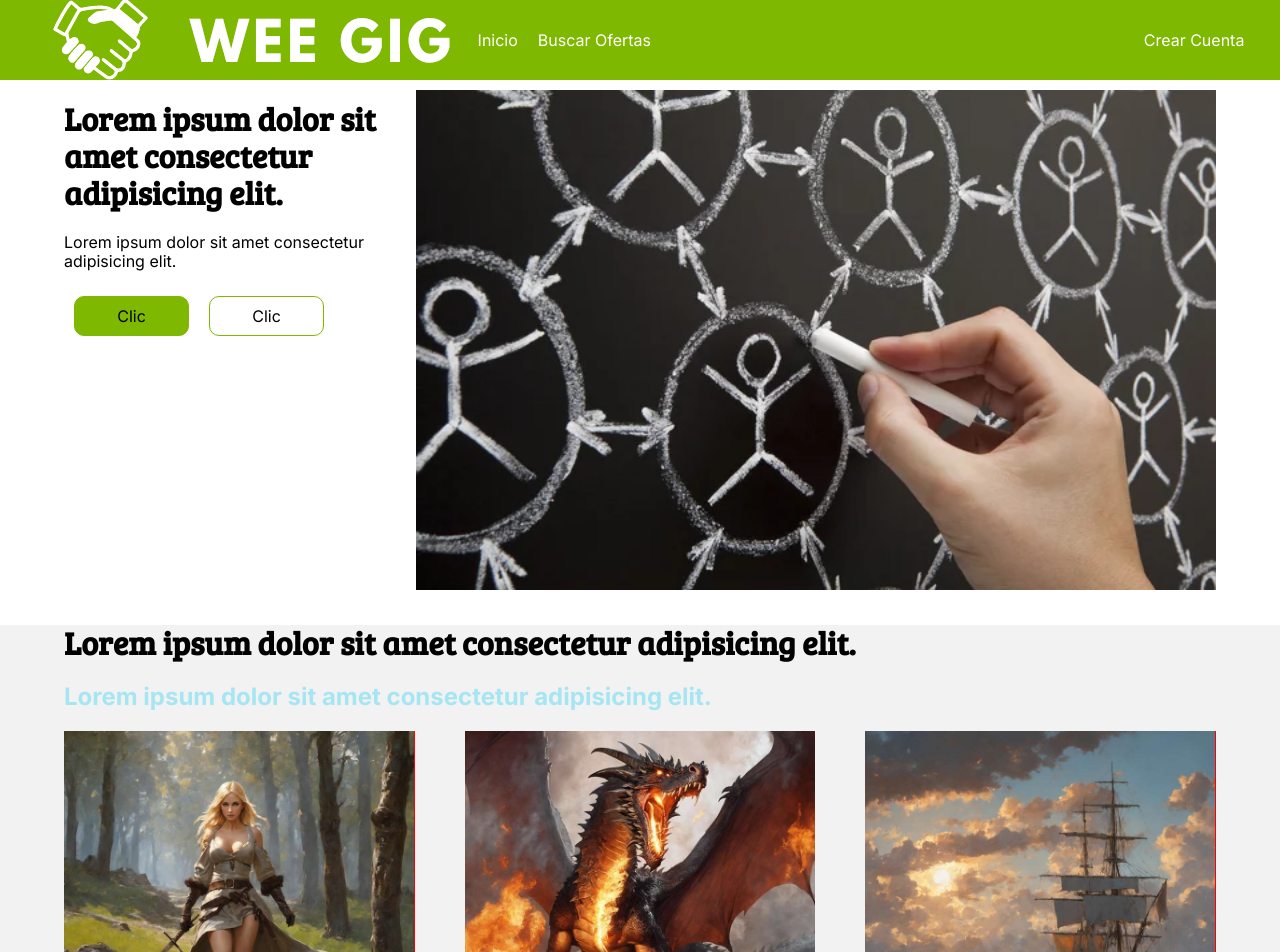
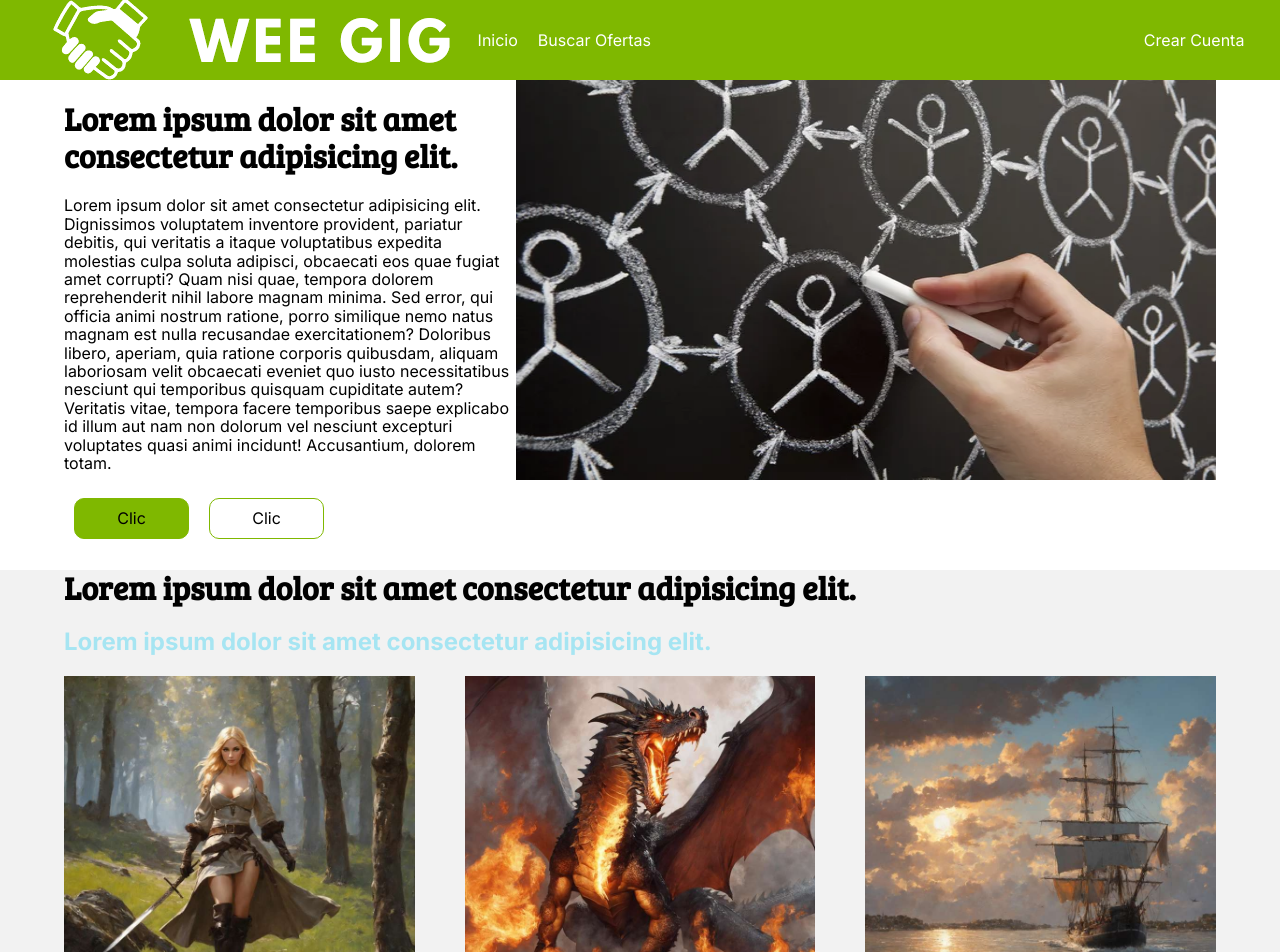
Before and after one commit to franciscojordan/WeeGig, a React (Vite) app: page / in a window 1280 px wide. Shown: the top 952 px of the page. Built offline with nearby package versions, Linux system fonts and the light colour scheme.

Commit message:
home v.1

```diff
--- a/src/css/Home.css
+++ b/src/css/Home.css
@@ -15,14 +15,15 @@ h1{
 font-size: 40px;
 }
 .container img{
-    margin-top: 10px;
     margin-bottom: 10px;
-    width: 800px;
-    height: 500px;
+    width: 700px;
+    height: 400px;
+}
+.maxw{
+    width: 500px;
 }
 .chart img{
-    width: 350px;
-    height: 350px;
+    width: 100%;
 }
 .chart{
     display: grid;
--- a/src/tsx/Home.tsx
+++ b/src/tsx/Home.tsx
@@ -31,9 +31,9 @@ function Home() {
     return (
         <>
             <div className="container">
-        <div>
+                <div className="maxw">
                     <h1>Lorem ipsum dolor sit amet consectetur adipisicing elit.</h1>
-          <p>Lorem ipsum dolor sit amet consectetur adipisicing elit.</p>
+                    <p>Lorem ipsum dolor sit amet consectetur adipisicing elit. Dignissimos voluptatem inventore provident, pariatur debitis, qui veritatis a itaque voluptatibus expedita molestias culpa soluta adipisci, obcaecati eos quae fugiat amet corrupti? Quam nisi quae, tempora dolorem reprehenderit nihil labore magnam minima. Sed error, qui officia animi nostrum ratione, porro similique nemo natus magnam est nulla recusandae exercitationem? Doloribus libero, aperiam, quia ratione corporis quibusdam, aliquam laboriosam velit obcaecati eveniet quo iusto necessitatibus nesciunt qui temporibus quisquam cupiditate autem? Veritatis vitae, tempora facere temporibus saepe explicabo id illum aut nam non dolorum vel nesciunt excepturi voluptates quasi animi incidunt! Accusantium, dolorem totam.</p>
                     <Button value="Clic" type="green" />
                     <Button value="Clic"></Button>
                 </div>
```
Lines whose indentation alone changed are shown as unchanged.
